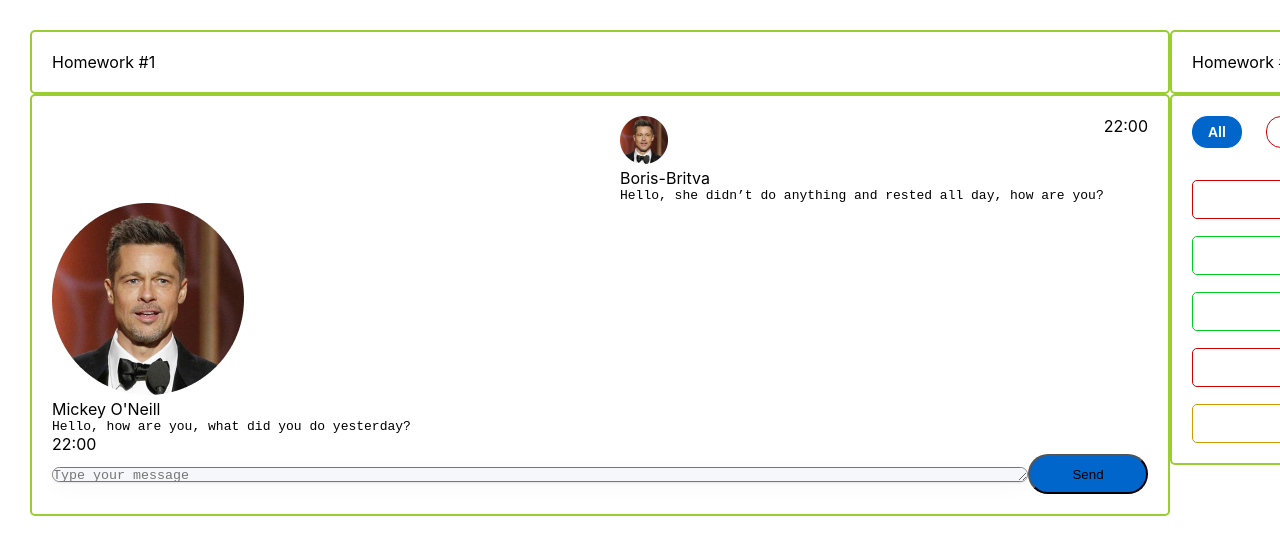
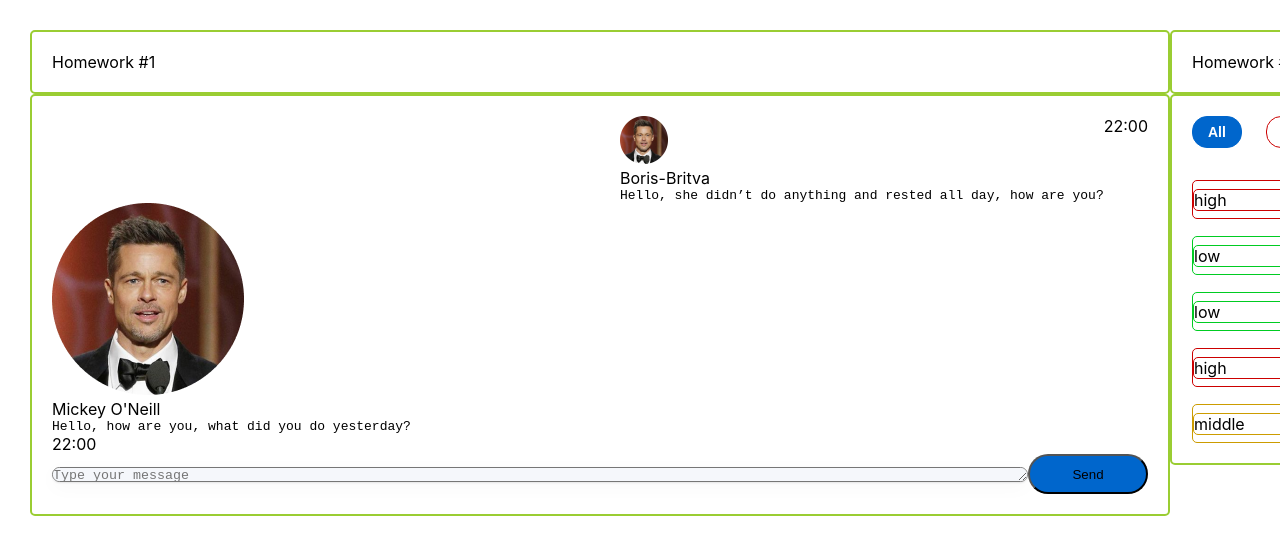
Before and after one commit to ikomaz97/hws2-master, a React (Create React App) app: page / in a window 1280 px wide. Shown: the top 554 px of the page. Built offline with nearby package versions, Linux system fonts and the light colour scheme.

Commit message:
17-05-04

```diff
--- a/src/s2-homeworks/hw02/affairs/affair/Affair.tsx
+++ b/src/s2-homeworks/hw02/affairs/affair/Affair.tsx
@@ -6,11 +6,12 @@ import s2 from '../Affairs.module.css'
 export type AffairPropsType = {
     // key не нужно типизировать
     affair: AffairType
-    deleteAffairCallback: ()=> {} // need to fix any
+    deleteAffairCallback: (id: number)=> void // need to fix any
 }
 
 function Affair(props: AffairPropsType) {
     const deleteCallback = () => {
+        props.deleteAffairCallback(props.affair._id);
         // need to fix
         // пропс.функция(мне нужен _id)
         // давайте проследим боевой путь это функции, или как она будет всплывать:
@@ -30,22 +31,21 @@ function Affair(props: AffairPropsType) {
             id={'hw2-affair-' + props.affair._id}
             className={affairClass}
         >
-            <div id={'hw2-name-' + props.affair._id} className={nameClass}>
+            <div id={'hw2-name-' + props.affair._id} className={affairClass}>
                 {/*создаёт студент*/}
-                {/* ПРОПС.ВЫВОДИМ ИМЯ*/}
+                {props.affair.priority}
                 {/**/}
             </div>
             <div id={'hw2-priority-' + props.affair._id} hidden>
-                {/*создаёт студент*/}
+                {props.affair.name}
 
                 {/**/}
             </div>
 
             <button
-                id={'hw2-button-delete-' + props.affair._id}
+                id={`hw2-button-delete-${props.affair._id}`}
                 className={buttonClass}
-                // need to fix
-                //ОНКЛИК={ФУНКЦИЯ}
+                onClick={deleteCallback}
             >
                 {/*текст кнопки могут изменить студенты*/}
                 X
```
